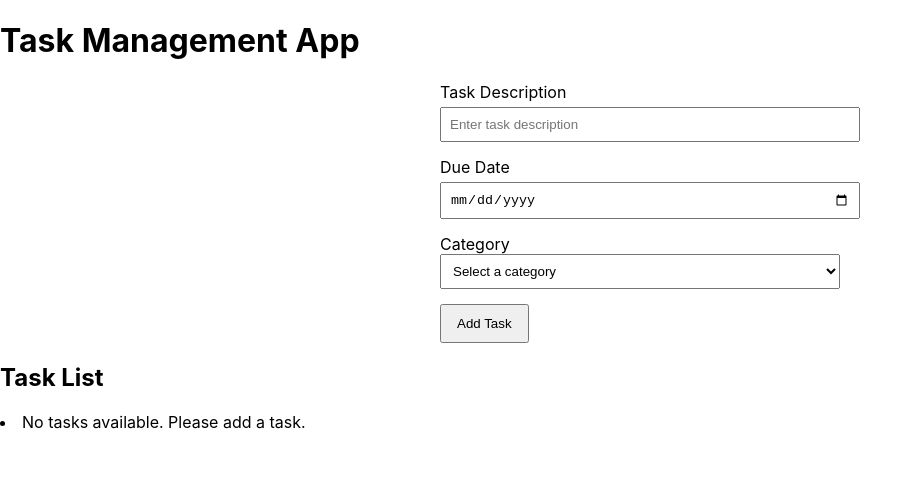
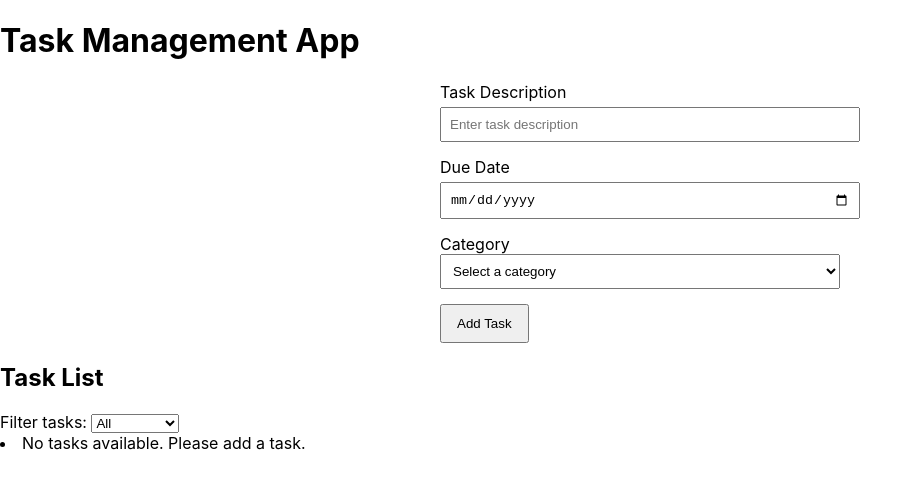
Before and after one commit to niteshpthorat/TaskManagementApp, a React (Create React App) app in the folder task-management-app/: page / in a window 1280 px wide. Shown: the top 488 px of the page, without its empty margins (0-923 px from the left). Built offline with nearby package versions, Linux system fonts and the light colour scheme.

Commit message:
Addition of Filter Tasks and Change Complete and Incomplete Task

```diff
--- a/task-management-app/src/App.tsx
+++ b/task-management-app/src/App.tsx
@@ -16,6 +16,8 @@ const reducer = (state: Task[], action: any): Task[] => {
           return state.map(task => task.id === action.payload.id ? action.payload : task);
       case 'DELETE_TASK':
           return state.filter(task => task.id !== action.payload);
+      case 'CHANGE_TASK':
+          return state.map(task => task.id === action.payload ? { ...task, isComplete: !task.isComplete } : task);
       default:
           return state;
     }
--- a/task-management-app/src/components/TaskList.tsx
+++ b/task-management-app/src/components/TaskList.tsx
@@ -1,5 +1,11 @@
 import React, { useState } from 'react';
 import { Task } from '../models/Task';
+
+enum Filter {
+    All = 'all',
+    Complete = 'complete',
+    Incomplete = 'incomplete'
+}
 
 interface TaskListProps {
     tasks: Task[];
@@ -13,9 +19,9 @@ const TaskList: React.FC<TaskListProps> = ({ tasks, dispatch }) => {
     const [updatedDueDate, setUpdatedDueDate] = useState('');
     const [updatedCategory, setUpdatedCategory] = useState('');
 
+    const [filter, setFilter] = useState<Filter>(Filter.All);
 
     const renderTask = (task: Task) => (
-
         <li key={task.id}>
             {editingTaskId === task.id ? (
                 <div>
@@ -46,6 +52,9 @@ const TaskList: React.FC<TaskListProps> = ({ tasks, dispatch }) => {
                     - Due: {task.dueDate.toLocaleDateString()} - Category : {task.category}
                     <button onClick={() => handleEditStart(task)}>Edit</button>
                     <button onClick={() => handleDelete(task.id)}>Delete</button>
+                    <button onClick={() => handleCompleteIncompleteTask(task.id)}>
+                        {task.isComplete ? 'Mark Incomplete' : 'Mark Complete'}
+                    </button>
                 </div>
             )}
         </li>
@@ -75,14 +84,33 @@ const TaskList: React.FC<TaskListProps> = ({ tasks, dispatch }) => {
         setEditingTaskId(null);
     };
 
+    const handleCompleteIncompleteTask = (taskId: string) => {
+        dispatch({ type: 'CHANGE_TASK', payload: taskId });
+    };
+
+    const filteredTasks = tasks.filter(task => {
+        if (filter === 'complete') return task.isComplete;
+        if (filter === 'incomplete') return !task.isComplete;
+        return true;
+    });
+
+
     return (
 
         <div>
             <h2>Task List</h2>
-            {tasks.length === 0 ? (
+            <div>
+                <label>Filter tasks: </label>
+                <select value={filter} onChange={(e) => setFilter(e.target.value as Filter)}>
+                    <option value={Filter.All}>All</option>
+                    <option value={Filter.Complete}>Complete</option>
+                    <option value={Filter.Incomplete}>Incomplete</option>
+                </select>
+            </div>
+            {filteredTasks.length === 0 ? (
                 <li>No tasks available. Please add a task.</li>
             ) : (
-                <ul>{tasks.map(renderTask)}</ul>
+                <ul>{filteredTasks.map(renderTask)}</ul>
             )}
         </div>
     );
```
Lines whose indentation alone changed are shown as unchanged.
